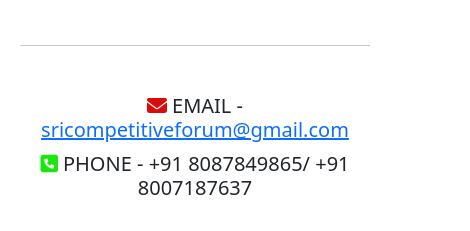
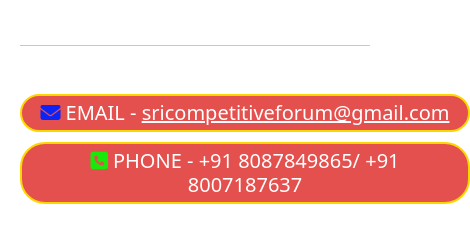
Before and after one commit to vaibhavlvl1/project1live, a website: page index.html in a window 390 px wide. Shown: the part 2258-2489 px from the top of the page, 470 px wide, since content can reach past the window. Drawn offline with nearby package versions, Linux system fonts and the light colour scheme; a web font is replaced by a local one.

Commit message:
styling email and phone section

```diff
--- a/index.html
+++ b/index.html
@@ -426,7 +426,7 @@
                 <hr class="mt-5">
                 <div class="row  align-items-center mt-5">
                     <div class="col-md-8 offset-sm-1 text-center text-sm-start">
-                        <h4 class="contact-element"><i class="fa-solid fa-envelope" style="color: #dc0909;"></i>EMAIL -
+                        <h4 class="contact-element"><i class="fa-solid fa-envelope" style="color: #0b23f6;"></i>EMAIL -
                             <a href="https://mail.google.com/mail/?view=cm&fs=1&to=sricompetitiveforum@gmail.com"
                                 target="_blank">sricompetitiveforum@gmail.com</a>
                         </h4>
--- a/src/sass/sections/contactus.scss
+++ b/src/sass/sections/contactus.scss
@@ -11,6 +11,17 @@
 .contact-element {
   font-size: 20px;
   margin-bottom: 10px;
+  background-color: #e4504d;
+  display: inline-block;
+  width: 450px;
+  padding: 5px 10px;
+  border: 2px solid gold;
+  border-radius: 25px;
+  color: #fff;
+
+  a {
+    color: #fff;
+  }
 
   & i {
     margin-right: 5px;
```
Also changed, not shown: src/css/sections/contactus.css, src/css/styles.css, 2 other files.
